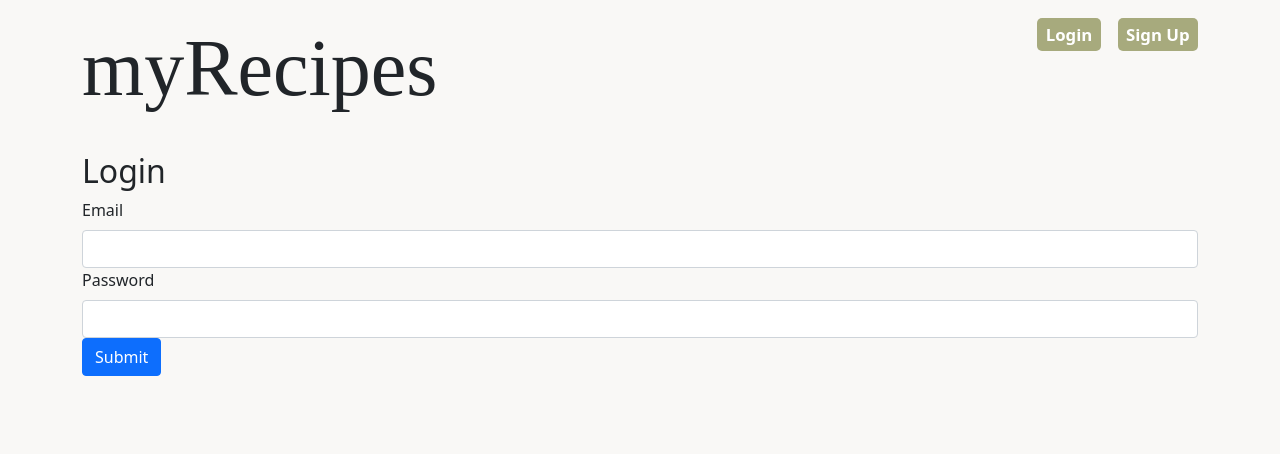
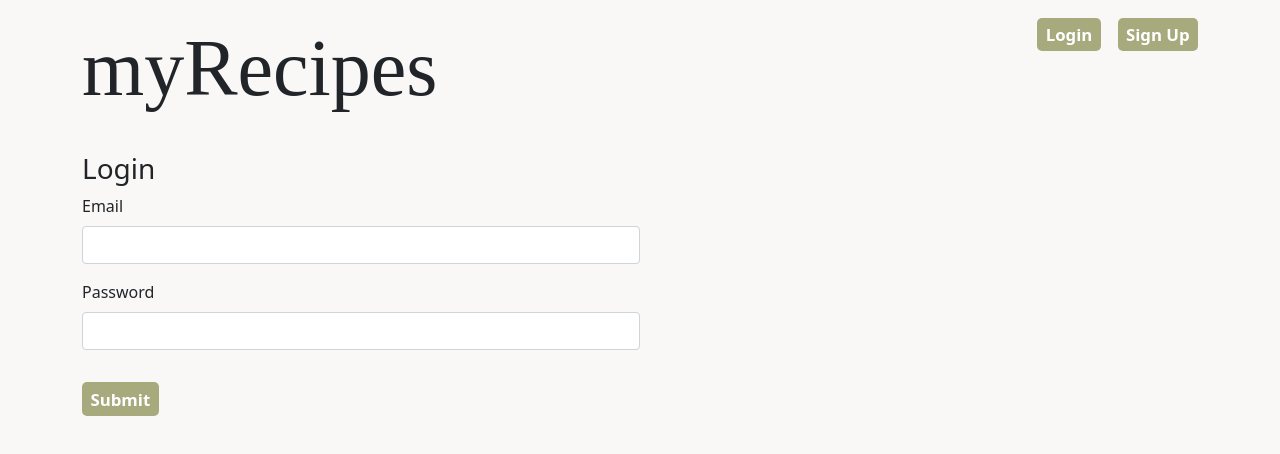
Before and after one commit to kpundt93/capstone, a React (Create React App) app in the folder my-recipes/: page /login in a window 1280 px wide. Shown: the top 454 px of the page. Built offline with nearby package versions, Linux system fonts and the light colour scheme; no server answers; a web font is replaced by a local one.

Commit message:
style login & signup pages

```diff
--- /dev/null
+++ b/my-recipes/src/components/Auth.css
@@ -0,0 +1,18 @@
+.auth-form .auth-btn {
+  background-color: rgb(167,170,125);
+  border: 0;
+  font-size: 1.05em;
+  font-weight: bold;
+  color: #fff;
+  border-radius: 5px;
+  margin-top: 1em;
+  padding: 0.25em 0.5em;
+}
+
+.form-control {
+  margin-bottom: 1em;
+}
+
+h3 {
+  margin-bottom: 0.5em;
+}
--- a/my-recipes/src/components/Login.js
+++ b/my-recipes/src/components/Login.js
@@ -3,8 +3,8 @@ import { useState } from 'react'
 import { useLogin } from '../hooks/useLogin'
 // react-bootstrap
 import Form from 'react-bootstrap/Form'
-import Button from 'react-bootstrap/Button'
-
+// styles
+import './Auth.css'
 
 export default function Login() {
   const [email, setEmail] = useState('');
@@ -18,22 +18,24 @@ export default function Login() {
 
   return (
     <React.Fragment>
-    <h2>Login</h2>
+    <h3>Login</h3>
+    <div className="auth-form">
       <Form onSubmit={handleSubmit}>
-        <Form.Group>
+        <Form.Group className='col-6'>
           <Form.Label className='form-label'>Email</Form.Label>
           <Form.Control type='email' onChange={(e)=> setEmail(e.target.value)} value={email} required />
         </Form.Group>
 
-        <Form.Group>
+        <Form.Group className='col-6'>
           <Form.Label className='form-label'>Password</Form.Label>
-          <Form.Control type='password' onChange={(e) => setPassword(e.target.value)} value={password} required />
+          <Form.Control  type='password' onChange={(e) => setPassword(e.target.value)} value={password} required />
         </Form.Group>
 
-        {!isPending && <Button className="btn btn-primary" type="submit">Submit</Button>}
-        {isPending && <Button className="btn btn-primary" type="submit" disabled>Loading...</Button>}
+        {!isPending && <button className="auth-btn" type="submit">Submit</button>}
+        {isPending && <button className="auth-btn" type="submit" disabled>Loading...</button>}
         {error && <p>{error}</p>}
-    </Form>
+      </Form>
+    </div>
   </React.Fragment>
   );
 };
--- a/my-recipes/src/components/Signup.js
+++ b/my-recipes/src/components/Signup.js
@@ -3,7 +3,8 @@ import { useState } from 'react'
 import { useSignup } from '../hooks/useSignup'
 // react-bootstrap
 import Form from 'react-bootstrap/Form'
-import Button from 'react-bootstrap/Button'
+// styles
+import './Auth.css'
 
 export default function Signup() {
   const [email, setEmail] = useState("");
@@ -18,22 +19,24 @@ export default function Signup() {
 
   return (
     <React.Fragment>
-    <h2>Sign Up</h2>
+    <h3>Sign Up</h3>
+    <div className="auth-form">
       <Form onSubmit={handleSubmit}>
-        <Form.Group>
+        <Form.Group className='col-6'>
           <Form.Label className='form-label'>Email</Form.Label>
           <Form.Control type='email' onChange={(e) => setEmail(e.target.value)} value={email} required />
         </Form.Group>
 
-        <Form.Group>
+        <Form.Group className='col-6'>
           <Form.Label className='form-label'>Password</Form.Label>
           <Form.Control type='password' onChange={(e) => setPassword(e.target.value)} value={password} required />
         </Form.Group>
 
-        {!isPending && <Button className="btn btn-primary" type="submit">Submit</Button>}
-        {isPending && <Button className="btn" disabled>Loading...</Button>}
+        {!isPending && <button className="auth-btn" type="submit">Submit</button>}
+        {isPending && <button className="auth-btn" disabled>Loading...</button>}
         {error && <p>{error}</p>}
-    </Form>
+      </Form>
+    </div>
   </React.Fragment>
   )
 }
```
